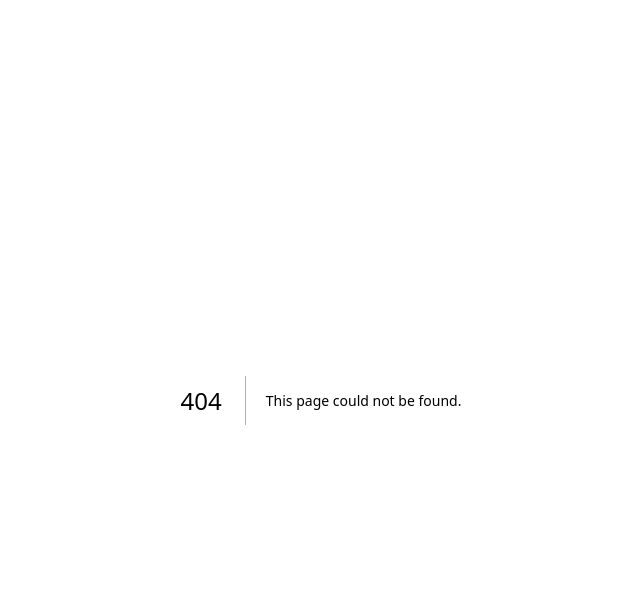
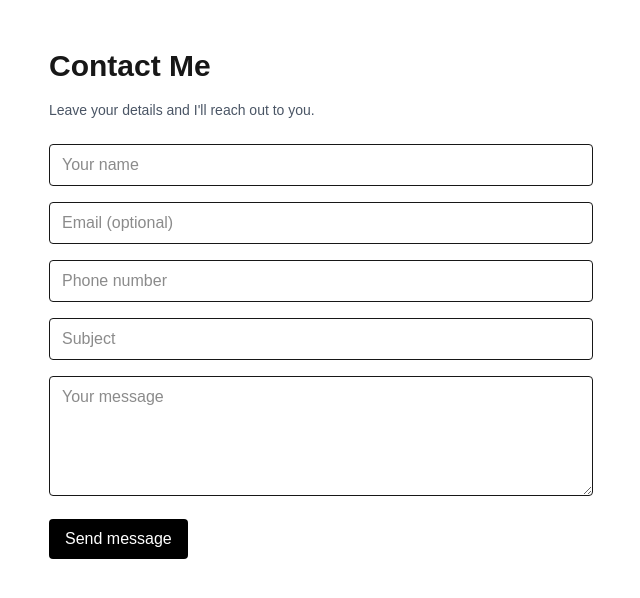
Before and after one commit to swaroop592/myportfolio, a Next.js app: page /contact in a window 1280 px wide. Before the commit this address had no page. Shown: the top 598 px of the page, without its empty margins (319-959 px from the left). Built offline with nearby package versions, Linux system fonts and the light colour scheme.

Commit message:
Add Contact page UI

```diff
--- /dev/null
+++ b/app/contact/page.tsx
@@ -0,0 +1,112 @@
+"use client";
+
+import { useState } from "react";
+
+export default function ContactPage() {
+  const [form, setForm] = useState({
+    name: "",
+    email: "",
+    phone: "",
+    subject: "",
+    message: "",
+  });
+
+  const [status, setStatus] =
+    useState<"idle" | "loading" | "success" | "error">("idle");
+
+  function updateField(field: string, value: string) {
+    setForm(prev => ({ ...prev, [field]: value }));
+  }
+
+  async function handleSubmit(e: React.FormEvent) {
+    e.preventDefault();
+    setStatus("loading");
+
+    const res = await fetch("/api/contact", {
+      method: "POST",
+      headers: { "Content-Type": "application/json" },
+      body: JSON.stringify(form),
+    });
+
+    if (res.ok) {
+      setStatus("success");
+      setForm({
+        name: "",
+        email: "",
+        phone: "",
+        subject: "",
+        message: "",
+      });
+    } else {
+      setStatus("error");
+    }
+  }
+
+  return (
+    <div className="max-w-xl mx-auto py-12 px-4">
+      <h1 className="text-3xl font-bold mb-4">Contact Me</h1>
+      <p className="mb-6 text-sm text-gray-600">
+        Leave your details and I&apos;ll reach out to you.
+      </p>
+
+      <form onSubmit={handleSubmit} className="space-y-4">
+        <input
+          className="w-full border px-3 py-2 rounded"
+          placeholder="Your name"
+          value={form.name}
+          onChange={e => updateField("name", e.target.value)}
+          required
+        />
+
+        <input
+          type="email"
+          className="w-full border px-3 py-2 rounded"
+          placeholder="Email (optional)"
+          value={form.email}
+          onChange={e => updateField("email", e.target.value)}
+        />
+
+        <input
+          className="w-full border px-3 py-2 rounded"
+          placeholder="Phone number"
+          value={form.phone}
+          onChange={e => updateField("phone", e.target.value)}
+        />
+
+        <input
+          className="w-full border px-3 py-2 rounded"
+          placeholder="Subject"
+          value={form.subject}
+          onChange={e => updateField("subject", e.target.value)}
+        />
+
+        <textarea
+          className="w-full border px-3 py-2 rounded min-h-[120px]"
+          placeholder="Your message"
+          value={form.message}
+          onChange={e => updateField("message", e.target.value)}
+          required
+        />
+
+        <button
+          type="submit"
+          disabled={status === "loading"}
+          className="px-4 py-2 rounded bg-black text-white"
+        >
+          {status === "loading" ? "Sending..." : "Send message"}
+        </button>
+
+        {status === "success" && (
+          <p className="text-green-600 text-sm mt-2">
+            Thanks! I&apos;ll contact you soon.
+          </p>
+        )}
+        {status === "error" && (
+          <p className="text-red-600 text-sm mt-2">
+            Something went wrong. Please try again.
+          </p>
+        )}
+      </form>
+    </div>
+  );
+}
```
